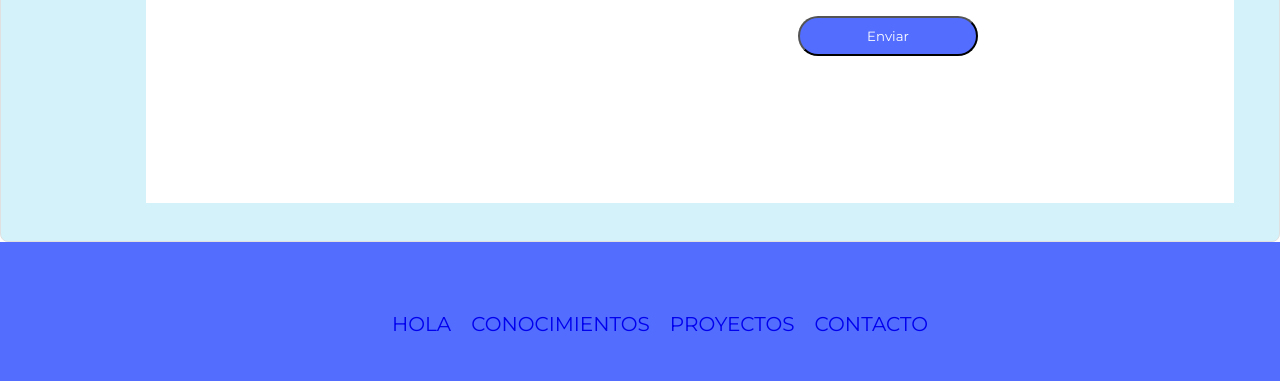
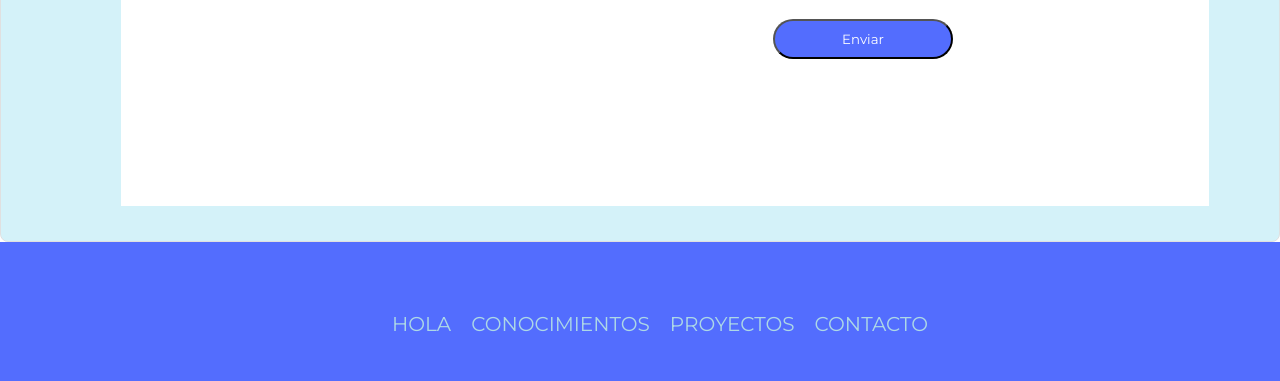
Before and after one commit to belencludius/portafolio-ada, a plain HTML site: page index.html in a window 1280 px wide. Shown: the part 4508-4889 px from the top of the page. Drawn offline with Linux system fonts and the light colour scheme.

Commit message:
arreglando lo que se rompio

```diff
--- a/index.html
+++ b/index.html
@@ -166,10 +166,10 @@
 <footer>
   <div>
     <ul class="ul2 ">
-    <li class="padd"><a href=#hola>HOLA </a></li>
-    <li class="padd"><a href=#conocimientos>CONOCIMIENTOS </a></li>
-    <li class="padd"><a href=#proyectos>PROYECTOS </a></li>
-    <li class="padd"><a href=#contacto>CONTACTO </a></li>
+    <li class="padd"><a class="colorcito"href=#hola>HOLA </a></li>
+    <li class="padd"><a class="colorcito"href=#conocimientos>CONOCIMIENTOS </a></li>
+    <li class="padd"><a class="colorcito"href=#proyectos>PROYECTOS </a></li>
+    <li class="padd"><a class="colorcito"href=#contacto>CONTACTO </a></li>
   </ul>
 </div>
 <div class="todoslosiconos">
--- a/styles.css/style.css
+++ b/styles.css/style.css
@@ -359,7 +359,7 @@ input {
 
 .main5{
   display:flex;
-  padding-left:100px;
+  padding-left:50px;
   width: 100vw;
   height:800px;
   background-color: #d4f2f9;
@@ -381,6 +381,9 @@ footer{
 }
 .padd{
   padding:10px
+}
+.colorcito{
+  color:lightblue
 }
 
 .todoslosiconos{
@@ -411,6 +414,7 @@ footer{
   list-style:none;
   align-items:center;
   justify-content: center;
+
 }
 .corazon{
   color:red
@@ -675,3 +679,4 @@ bottom:100px;
 .ul2{
 display:none;
 }
+}
```
